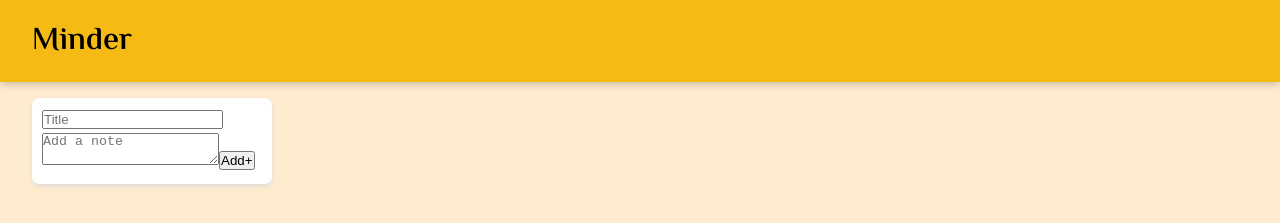
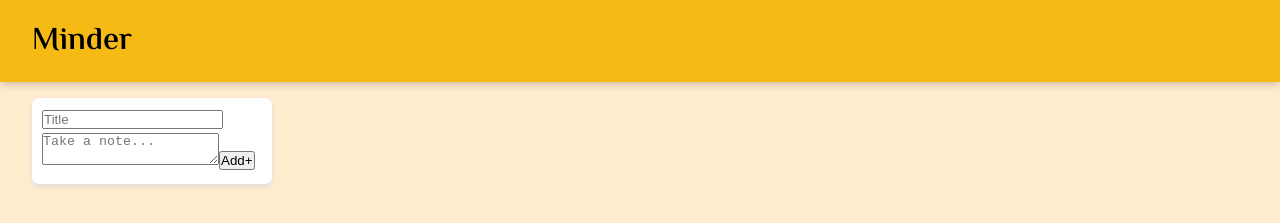
Before and after one commit to LamiaRimty/Minder, a React (Create React App) app in the folder my-app/: page / in a window 1280 px wide. Shown: the top 223 px of the page. Built offline with nearby package versions, Linux system fonts and the light colour scheme.

Commit message:
Input controlled states

```diff
--- a/my-app/src/components/App.jsx
+++ b/my-app/src/components/App.jsx
@@ -3,7 +3,7 @@ import Header from './Header';
 //import Note from './Note';
 import Footer from './Footer';
 //import Notes from "../Notes";
-import { useState } from "react";
+// import { useState } from "react";
 import InputArea from "./InputArea"
 
 function App(){
--- a/my-app/src/components/InputArea.jsx
+++ b/my-app/src/components/InputArea.jsx
@@ -2,19 +2,24 @@ import React from "react";
 import { useState } from "react";
 
 function InputArea(){
-    const [inputText,setInputText]=useState("");
-    //const [notes,setNotes]=useState([]);
+    //const [inputText,setInputText]=useState("");
+    const [note,setNote]=useState({
+        title:"",
+        content:""
+    });
 
 function handleChange(event){
-   const newTitle=event.target.value;
-   const newContent=event.target.value;
-   setInputText(newTitle,newContent);
+//    const newTitle=event.target.value;
+//    const newContent=event.target.value;
+//    setInputText(newTitle,newContent);
+const newNote=event.target.value;
+setNote(newNote);
 }
     return(
         <div>
          <form>
-        <input onChange={handleChange}  placeholder="Title" name="title"></input>
-        <textarea onChange={handleChange}  placeholder="Add a note" name="content"></textarea>
+        <input onChange={handleChange}  placeholder="Title" name="title" value={note.title}></input>
+        <textarea onChange={handleChange}  placeholder="Take a note..." name="content" value={note.content}></textarea>
         <button>Add+</button>
        </form>
         </div>
```
